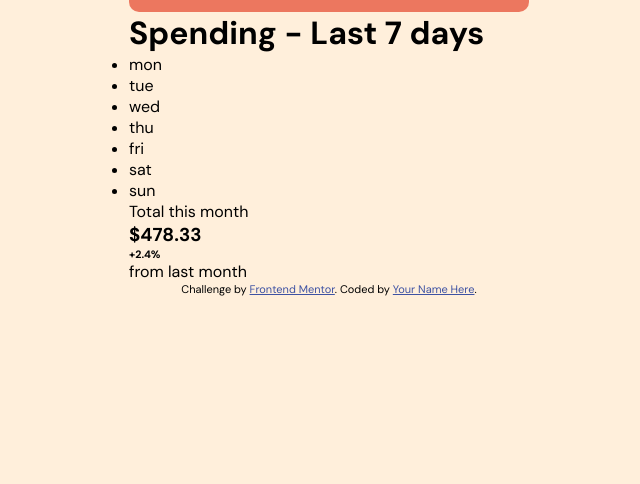
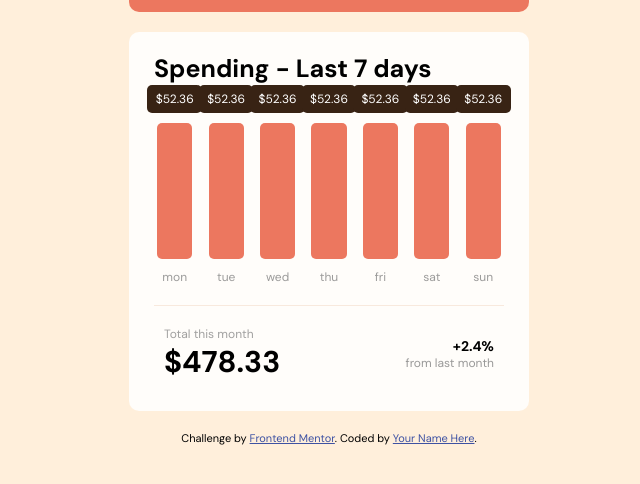
Before and after one commit to ibra-san/expenses-chart-component, a website built with Parcel: page src/index.html in a window 1280 px wide. Shown: the part 226-710 px from the top of the page, without its empty margins (311-951 px from the left). Built offline with nearby package versions, Linux system fonts and the light colour scheme; a web font is replaced by a local one.

Commit message:
Challenge 50% Complete
-> Finished styling the chart and other parts of the component.

-> JS integration is left

```diff
--- a/src/index.html
+++ b/src/index.html
@@ -20,13 +20,13 @@
     <div class="chart">
         <h1 class="chart__header">Spending - Last 7 days</h1>
         <ul class="chart__chart">
-            <li class="chart__chart--day"><span class="squar" id="square__mon"></span>mon</li>
-            <li class="chart__chart--day"><span class="squar" id="square__tue"></span>tue</li>
-            <li class="chart__chart--day"><span class="squar" id="square__wed"></span>wed</li>
-            <li class="chart__chart--day"><span class="squar" id="square__thur"></span>thu</li>
-            <li class="chart__chart--day"><span class="squar" id="square__fri"></span>fri</li>
-            <li class="chart__chart--day"><span class="squar" id="square__sat"></span>sat</li>
-            <li class="chart__chart--day"><span class="squar" id="square__sun"></span>sun</li>
+            <li class="chart__chart--day">mon <span class="squar" id="square__mon"></span> <div class="square__price">$52.36</div> </li>
+            <li class="chart__chart--day">tue <span class="squar" id="square__tue"></span> <div class="square__price">$52.36</div> </li>
+            <li class="chart__chart--day">wed <span class="squar" id="square__wed"></span> <div class="square__price">$52.36</div> </li>
+            <li class="chart__chart--day">thu <span class="squar" id="square__thu"></span> <div class="square__price">$52.36</div> </li>
+            <li class="chart__chart--day">fri <span class="squar" id="square__fri"></span> <div class="square__price">$52.36</div> </li>
+            <li class="chart__chart--day">sat <span class="squar" id="square__sat"></span> <div class="square__price">$52.36</div> </li>
+            <li class="chart__chart--day">sun <span class="squar" id="square__sun"></span> <div class="square__price">$52.36</div> </li>
 
         </ul>
         <section class="chart__summary">
@@ -37,8 +37,8 @@
            </section>
 
            <section class="chart__summary--percent">
-            <h6 class="percent__percent">+2.4%</h6>
-            <p class="percent__text">from last month</p>
+            <h6 class="chart__summary--percent--percent">+2.4%</h6>
+            <p class="chart__summary--percent--text">from last month</p>
            </section>
 
 
--- a/src/scss/main.scss
+++ b/src/scss/main.scss
@@ -26,6 +26,7 @@
 /*Variables*/
 
 $--soft-red: hsl(10, 79%, 65%);
+$--very-soft-red: hsla(10, 79%, 65%, 0.651);
 $--cyan: hsl(186, 34%, 60%);
 $--dark-brown: hsl(25, 47%, 15%);
 $--medium-brown: hsl(28, 10%, 53%);
@@ -54,6 +55,8 @@ html {
 }
 
 body {
+
+
     width: 400px;
     height: 500px;
 
@@ -76,6 +79,8 @@ body {
     background-color: $--soft-red;
     color: white;
 
+
+
     &__card {
 
         display: flex;
@@ -86,7 +91,7 @@ body {
         &--text {
             font-size: 14px;
 
-            color: rgba(255, 255, 255, 0.80);
+            color: $--cream
         }
 
         &--number {
@@ -100,5 +105,120 @@ body {
     }
 }
 
+.chart {
+
+    border-radius: 10px;
+
+    margin-top: 20px;
+    margin-bottom: 20px;
+
+    background-color: rgba(255, 255, 255, 0.863);
+
+    padding: 20px 25px;
+
+    &__header {
+        font-size: 25px;
+    }
+
+    &__chart {
+        border-bottom: 1px solid $--cream;
+
+        padding-bottom: 20px;
+
+        display: flex;
+        justify-content: space-between;
+
+        list-style: none;
+
+        height: 200px;
+
+        gap: 10px;
+
+        &--day{
+            display: flex;
+            flex-direction: column-reverse ;
+            align-items: center;
+
+
+
+            height: 100%;
+            width: 15%;
+            gap: 10px;
+
+            color: rgba(128, 128, 128, 0.788);
+            font-size: 12px;
+
+
+
+            span {
+                border-radius: 5px;
+
+                background-color: $--soft-red;
+
+                height: 70%;
+                width: 85%;
+
+
+                &:hover {
+                    cursor: pointer;
+                    background-color: $--very-soft-red;
+                }
+
+            }
+        }
+    }
+
+    &__summary {
+        display: flex;
+        justify-content: space-between;
+        align-items: center;
+
+        margin-top: 10px;
+        padding: 10px;
+
+        &--percent {
+
+
+            &--percent {
+                text-align: right;
+
+                font-weight: $--heavyfont;
+                font-size: 14px;
+
+            }
+
+            &--text {
+                color: rgba(128, 128, 128, 0.800);
+                font-size: 12px;
+            }
+        }
+
+
+    }
+}
+
+.square__price {
+
+    background-color: $--dark-brown;
+
+    padding: 15% 20%;
+
+    color: white;
+
+    border-radius: 5px;
+}
+
+.total {
+    &__text {
+        color: rgba(128, 128, 128, 0.747);
+
+        font-size: 12px;
+    }
+
+    &__amount {
+        font-size: 30px;
+    }
+}
+
 .attribution { font-size: 11px; text-align: center; }
 .attribution a { color: hsl(228, 45%, 44%); }
```
Also changed, not shown: dist/index.html, 3 other files.
